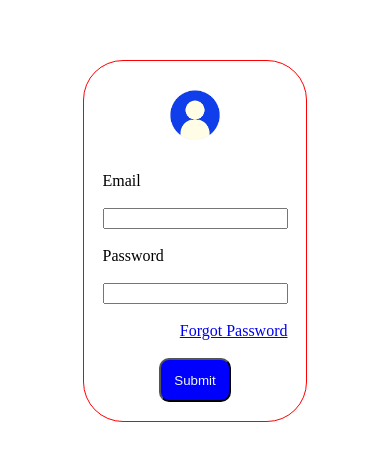
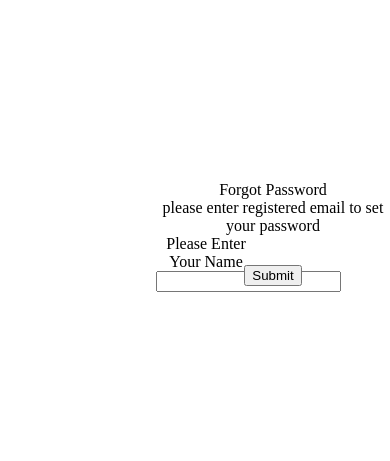
Before and after one commit to pawankumar29/Campus, a React (Create React App) app: page / in a window 390 px wide. Shown: the part 189-650 px from the top of the page. Built offline with nearby package versions, Linux system fonts and the light colour scheme.

Commit message:
frontend module

```diff
--- a/src/App.js
+++ b/src/App.js
@@ -2,7 +2,8 @@
 import { BrowserRouter as Router, Routes, Route, Link } from 'react-router-dom';
 import PrivateRoute from "./components/privateRoute.js";
 import Dashboard from "./components/dashboardPage.js";
-import LoginAgain from "./components/loginAgain.js";
+import Login from "./components/Authentication/loginPage.js";
+import ForgotPassword from './components/Authentication/forgotPasswordPage.js';
 function App() {
 
   return (
@@ -20,7 +21,7 @@ function App() {
 
         <Routes>
          <Route path="/dash" element={<PrivateRoute  Component={Dashboard}/>} />
-          <Route path="/" element={<LoginAgain/>}  />
+          <Route path="/" element={<ForgotPassword/>}  />
 
           {/* // necessary to give <LoginPage/> */}
 
--- /dev/null
+++ b/src/components/Authentication/forgotPasswordPage.js
@@ -0,0 +1,49 @@
+import React from "react";
+import forgotStyle from "../../style/forgotPassword.module.css"
+class ForgotPassword extends React.Component{
+
+
+    render(){
+
+        return (
+            <div className={forgotStyle.parent}>
+            <div className={forgotStyle.div1}>
+
+            </div>
+            <div className={forgotStyle.div2}>
+             <div className={forgotStyle.divstyle}>
+            <div className={forgotStyle.header}>
+                Forgot Password
+              </div>
+              <div className={forgotStyle.headerContent}>
+                please enter registered email to set your password
+              </div>
+
+              <div className={forgotStyle.input}>
+               <label>Please Enter Your Name</label>
+               <br/>
+               <input type="text"></input>
+
+
+            </div>
+            <div>
+                <button className={forgotStyle.button} >Submit</button>
+            </div>
+            </div>
+            </div></div>
+
+        )
+    }
+
+
+
+
+
+
+
+
+
+
+}
+
+export default ForgotPassword;
--- a/src/components/loginAgain.js
+++ b/src/components/Authentication/loginPage.js
@@ -1,8 +1,8 @@
 import React, { useEffect } from "react";
 import { useState } from "react";
-import validation from "./loginValidation";
-import style from "../style/newstyle.module.css";
-import image from "../img/download.jpg"
+import {validation,loginResponseValidation} from  "./loginValidation";
+import style from "../../style/loginPage.module.css";
+import image from "../../img/loginLogo.jpg"
 
 function LoginAgain() {
   // for setting password and email
@@ -13,6 +13,7 @@ function LoginAgain() {
 
   // for getting the error message
   const [error, setError] = useState({});
+  const [loginError,setLoginError]=useState({})
 
   // previous values with the new one
   const handleChange = (e) => {
@@ -21,15 +22,7 @@ function LoginAgain() {
 
   const submit = (e) => {
     e.preventDefault();
-    setError(validation(values));
-
-    // if (
-    //   Object.keys(error).length == 0 &&
-    //   values.email != "" &&
-    //   values.password != ""
-    // ) {
-    //   alert(JSON.stringify(values));
-    // }
+      setLoginError(loginResponseValidation({}))
   };
 
   useEffect(()=>{
@@ -77,8 +70,15 @@ function LoginAgain() {
         <div className={style.forgot}><a href="#">Forgot Password</a></div>
         <br/>
         <br/>
+        <div className={style.error}>
+        {loginError&& ((
+          <p style={{ color: "red", fontSize: "13px" }}>{loginError.loginError}</p>
+        ))}
+        </div>
        <div className={style.loginButton}><button onClick={submit}>Submit</button></div>
       </div>
+      <br/>
+
     </div>
   );
 }
--- a/src/components/loginValidation.js
+++ b/src/components/Authentication/loginValidation.js
@@ -1,5 +1,5 @@
 
-const validation=(values)=>{
+ export const validation=(values)=>{
 
     const error={};
 
@@ -20,4 +20,12 @@ const validation=(values)=>{
 
 }
 
-export default validation;
+export const loginResponseValidation=(values)=>{
+ const error={};
+     if(!values.token){
+       error.loginError="Invalid Email id/Password"
+     }
+
+     return error;
+
+}
--- a/src/components/privateRoute.js
+++ b/src/components/privateRoute.js
@@ -1,6 +1,6 @@
 import React, { useEffect } from "react";
 import { useNavigate } from 'react-router-dom';
-import LoginAgain from "./loginAgain";
+import Login from "./Authentication/loginPage";
 
 const PrivateRoute=(props)=>{
 
@@ -10,7 +10,7 @@ const PrivateRoute=(props)=>{
   const {Component}=props
 
   return(
-    token?<Component/>:<LoginAgain/>
+    token?<Component/>:<Login/>
 
   )
 
--- /dev/null
+++ b/src/style/forgotPassword.module.css
@@ -0,0 +1,70 @@
+
+.parent{
+    display: flex;
+
+}
+
+.div1{
+    position: absolute;
+width: 40vw;
+height: 100vh;
+left: 0px;
+top: 0px;
+
+background: #0458B7;
+}
+
+.div2{
+    display: flex;
+    position: absolute;
+width: 60vw;
+height: 100vh;
+left: 40%;
+top: 0px;
+align-items: center;
+justify-content: center;
+
+background: #FFFFFF;
+
+}
+
+
+.divstyle1{
+    display: flex;
+    flex-direction: column;
+    justify-content: center;
+}
+
+/* Default styling for input box */
+.input {
+    width: 600px;
+    height: 30px;
+    font-size: 16px;
+  }
+
+  /* Adjust input width for smaller screens */
+  @media screen and (max-width: 400px) {
+    .input {
+      width: 150px;
+    }
+    .div1{
+        width:0;
+        height:0;
+        display:none
+    }
+    .div2{
+        display:flex;
+        flex-direction: column;
+        height:100vh;
+        text-align: center;
+        align-items: center;
+        justify-content: center;
+    }
+  }
+
+  /* Adjust input width for even smaller screens */
+  @media screen and (max-width: 400px) {
+    .input {
+      width: 100px;
+    }
+  }
--- a/src/style/newstyle.module.css
+++ b/src/style/loginPage.module.css
@@ -9,9 +9,10 @@
 }
 
 .container{
-    border:1px solid red;
+    border:3px solid rgb(14, 13, 13);
     padding:5%;
     border-radius: 40px;
+
 }
 
 .forgot {
@@ -38,3 +39,9 @@
     border-radius: 10px;
     padding :7%;
 }
+
+.error{
+   float:left;
+   font-weight: 800;
+   font-size: 80px;
+}
```
Also changed, not shown: src/components/Authentication/resetPasswordPage.js (added), src/img/loginLogo.jpg (renamed from src/img/download.jpg).
